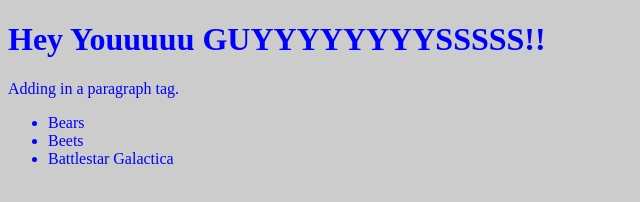
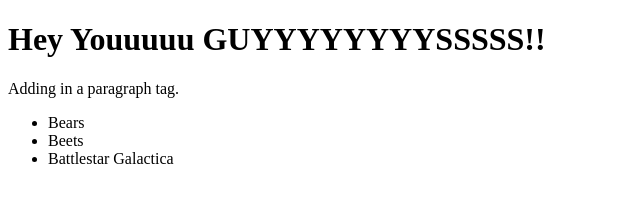
Before and after one commit to Josephjbliss/FEWD27, a plain HTML site: page index.html in a window 1280 px wide. Shown: the whole page, without its empty margins (0-640 px from the left). Drawn offline with Linux system fonts and the light colour scheme.

Commit message:
Revert "Added some color here."
This reverts commit f50de0d7b9afa2be4cdc7815f3576386d4cbde75.

```diff
--- a/index.html
+++ b/index.html
@@ -2,13 +2,6 @@
 <html>
 	<head>
 		<title>FEWD27 Test</title>
-
-		<style>
-			body {
-				background-color: #cccccc;
-				color: blue;
-			}
-		</style>
 	</head>
 <body>
 	<h1>Hey Youuuuu GUYYYYYYYYSSSSS!!</h1>
```
